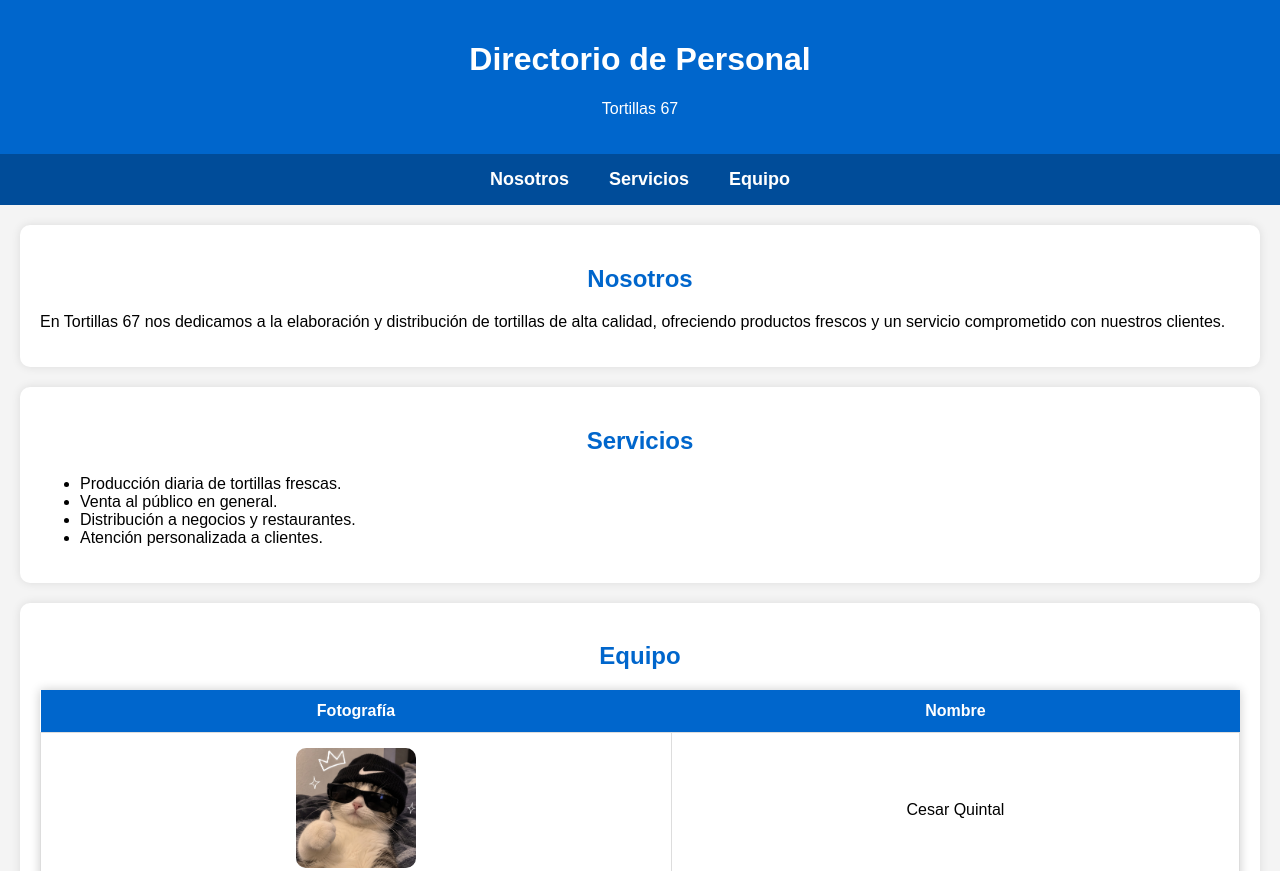
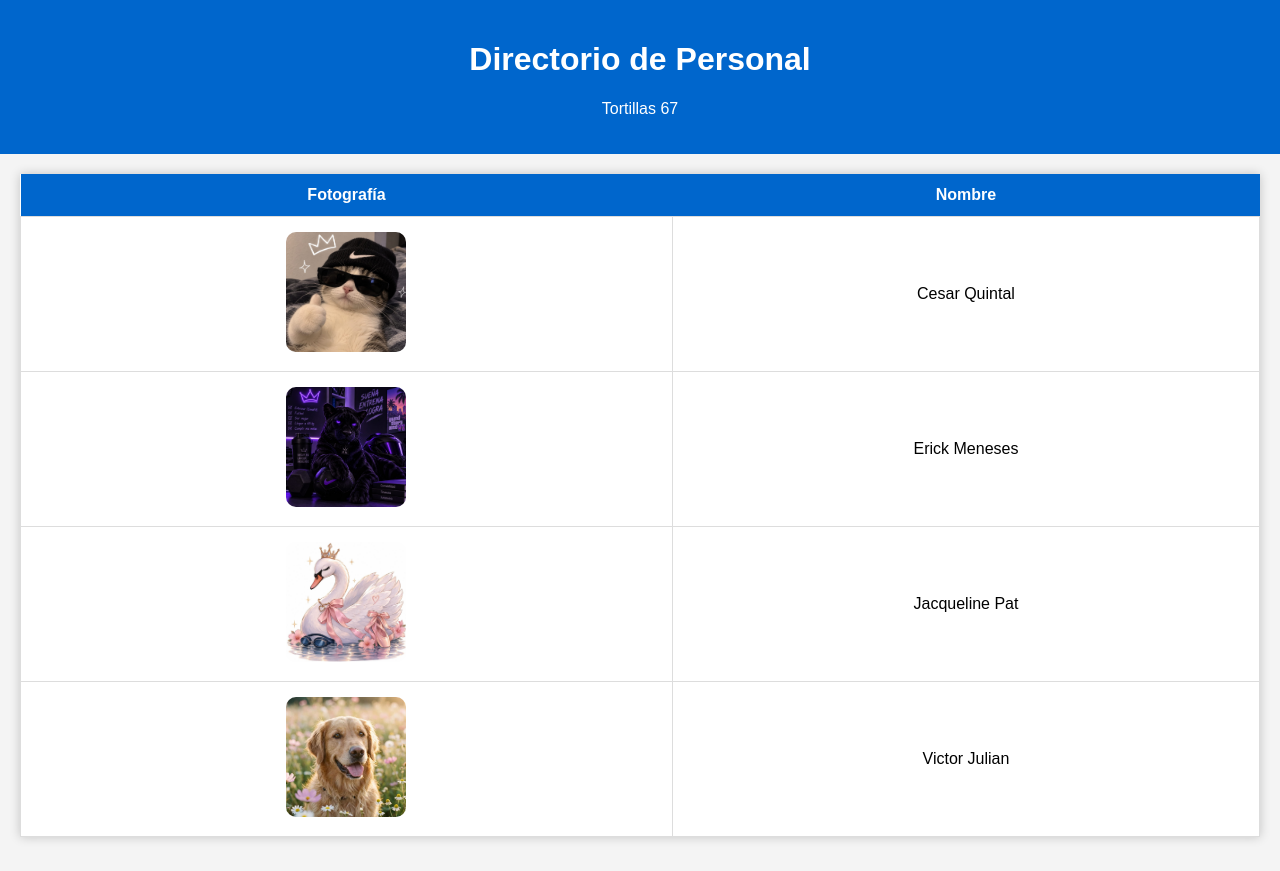
Before and after one commit to Tortillas67/Tortillas67.github.io, a plain HTML site: page index.html in a window 1280 px wide. Shown: the top 871 px of the page. Drawn offline with Linux system fonts and the light colour scheme.

Commit message:
Update index.html

```diff
--- a/index.html
+++ b/index.html
@@ -3,7 +3,7 @@
 <head>
 <meta charset="UTF-8">
 <meta name="viewport" content="width=device-width, initial-scale=1.0">
-<title>Directorio de Personal - Tortillas 67</title>
+<title>Directorio de Personal</title>
 
 <style>
 body{
@@ -20,51 +20,8 @@ header{
     padding: 20px;
 }
 
-/* Menú de navegación */
-nav{
-    background-color: #004c99;
-    padding: 15px;
-}
-
-nav ul{
-    list-style: none;
-    margin: 0;
-    padding: 0;
-    display: flex;
-    justify-content: center;
-}
-
-nav ul li{
-    margin: 0 20px;
-}
-
-nav ul li a{
-    color: white;
-    text-decoration: none;
-    font-weight: bold;
-    font-size: 18px;
-    transition: color 0.3s;
-}
-
-nav ul li a:hover{
-    color: #ffcc00;
-}
-
 main{
     padding: 20px;
-}
-
-section{
-    background-color: white;
-    margin-bottom: 20px;
-    padding: 20px;
-    border-radius: 10px;
-    box-shadow: 0 0 10px rgba(0,0,0,0.1);
-}
-
-section h2{
-    color: #0066cc;
-    text-align: center;
 }
 
 table{
@@ -114,37 +71,7 @@ footer{
     <p>Tortillas 67</p>
 </header>
 
-<nav>
-    <ul>
-        <li><a href="#nosotros">Nosotros</a></li>
-        <li><a href="#servicios">Servicios</a></li>
-        <li><a href="#equipo">Equipo</a></li>
-    </ul>
-</nav>
-
 <main>
-
-<section id="nosotros">
-    <h2>Nosotros</h2>
-    <p>
-        En Tortillas 67 nos dedicamos a la elaboración y distribución de tortillas
-        de alta calidad, ofreciendo productos frescos y un servicio comprometido
-        con nuestros clientes.
-    </p>
-</section>
-
-<section id="servicios">
-    <h2>Servicios</h2>
-    <ul>
-        <li>Producción diaria de tortillas frescas.</li>
-        <li>Venta al público en general.</li>
-        <li>Distribución a negocios y restaurantes.</li>
-        <li>Atención personalizada a clientes.</li>
-    </ul>
-</section>
-
-<section id="equipo">
-    <h2>Equipo</h2>
 
 <table>
     <tr>
@@ -179,9 +106,8 @@ footer{
         </td>
         <td>Victor Julian</td>
     </tr>
+
 </table>
-
-</section>
 
 </main>
 
```
Lines whose indentation alone changed are shown as unchanged.
